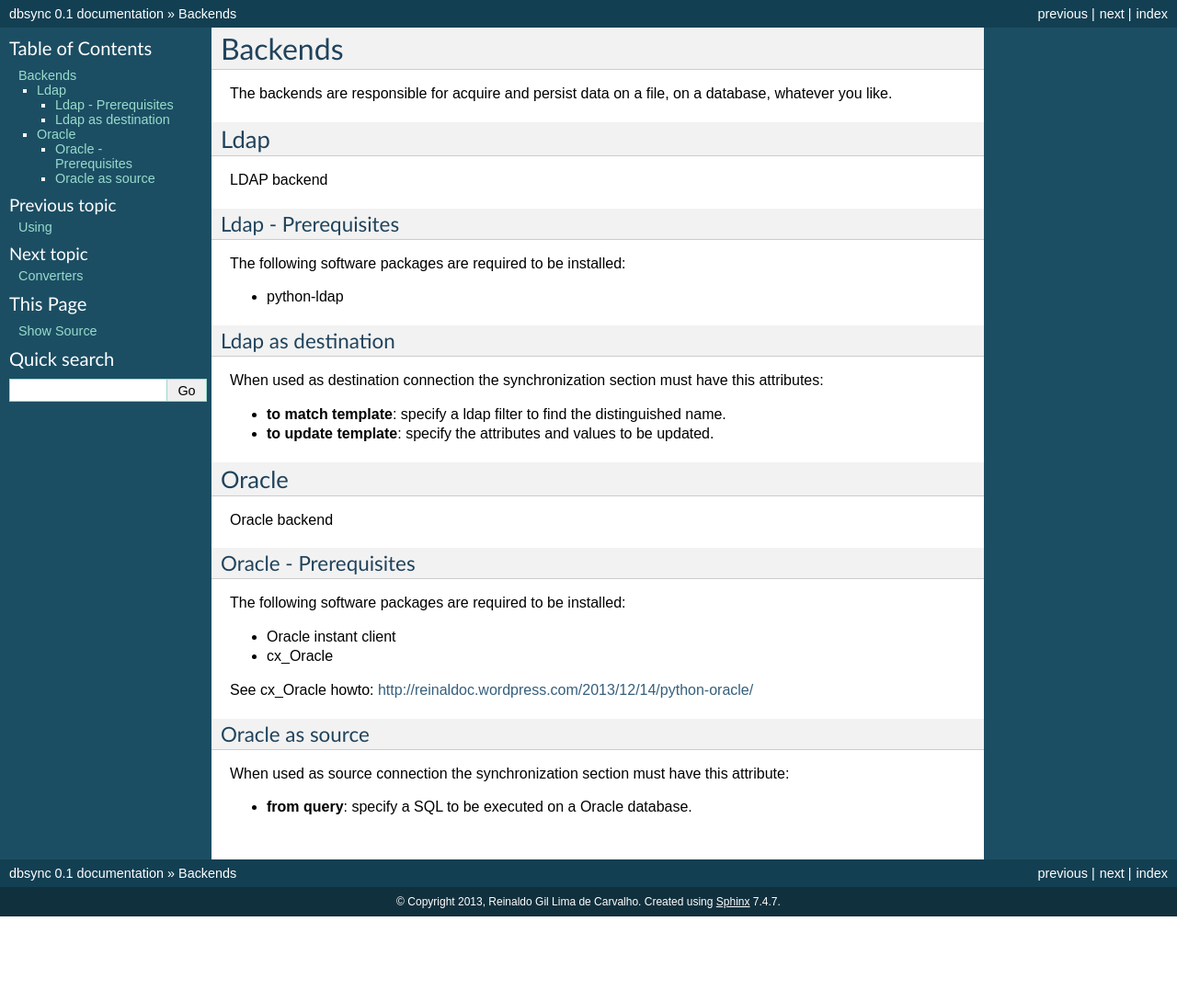
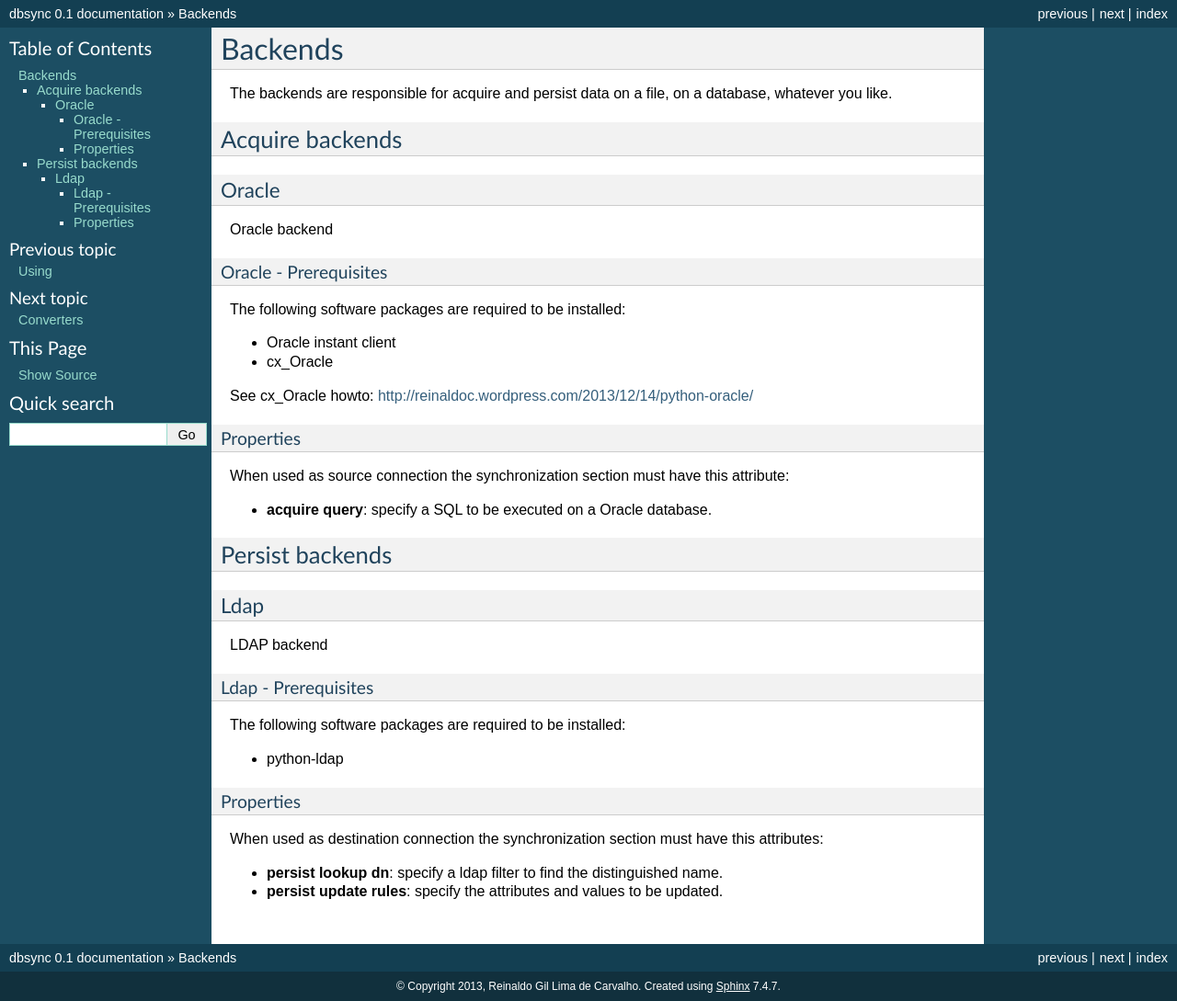
Before and after one commit to reinaldoc/dbsync, a Sphinx documentation site: the page built from docs/31_backends.rst, in a window 1280 px wide. Shown: the whole page at 92% size. Built offline with Sphinx 7.4.7, drawn with Linux system fonts in a browser that asks for light colours; before the commit the page ends 997 px from its top, so only the background shows below that.

Commit message:
update backends documentation

```diff
--- a/docs/31_backends.rst
+++ b/docs/31_backends.rst
@@ -6,29 +6,11 @@ Backends
 The backends are responsible for acquire and persist data on a file,
 on a database, whatever you like.
 
-Ldap
-====
-
-LDAP backend
-
-Ldap - Prerequisites
-^^^^^^^^^^^^^^^^^^^^
-
-The following software packages are required to be installed:
-
-- python-ldap
-
-Ldap as destination
-^^^^^^^^^^^^^^^^^^^
-
-When used as destination connection the synchronization section must have
-this attributes:
-
-* **to match template**: specify a ldap filter to find the distinguished name.
-* **to update template**: specify the attributes and values to be updated.
+Acquire backends
+================
 
 Oracle
-======
+------
 
 Oracle backend
 
@@ -42,10 +24,35 @@ The following software packages are required to be installed:
 
 See cx_Oracle howto: http://reinaldoc.wordpress.com/2013/12/14/python-oracle/
 
-Oracle as source
-^^^^^^^^^^^^^^^^
+Properties
+^^^^^^^^^^
 
 When used as source connection the synchronization section must have
 this attribute:
 
-* **from query**: specify a SQL to be executed on a Oracle database.
+* **acquire query**: specify a SQL to be executed on a Oracle database.
+
+
+Persist backends
+================
+
+Ldap
+----
+
+LDAP backend
+
+Ldap - Prerequisites
+^^^^^^^^^^^^^^^^^^^^
+
+The following software packages are required to be installed:
+
+- python-ldap
+
+Properties
+^^^^^^^^^^
+
+When used as destination connection the synchronization section must have
+this attributes:
+
+* **persist lookup dn**: specify a ldap filter to find the distinguished name.
+* **persist update rules**: specify the attributes and values to be updated.
```
